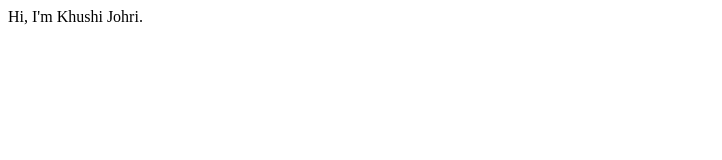
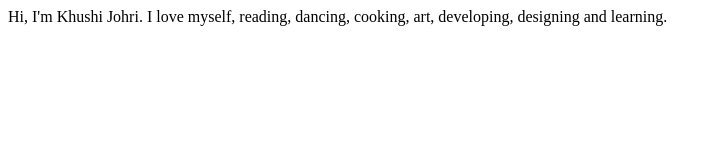
Before and after one commit to khushijohri2001/student-site-repo, a plain HTML site: page index.html in a window 1280 px wide. Shown: the whole page, without its empty margins (0-722 px from the left). Drawn offline with Linux system fonts and the light colour scheme.

Commit message:
feat: hobbies added in index.html

```diff
--- a/index.html
+++ b/index.html
@@ -8,5 +8,7 @@
 </head>
 <body>
     Hi, I'm Khushi Johri.
+
+    I love myself, reading, dancing, cooking, art, developing, designing and learning.
 </body>
 </html>
```
